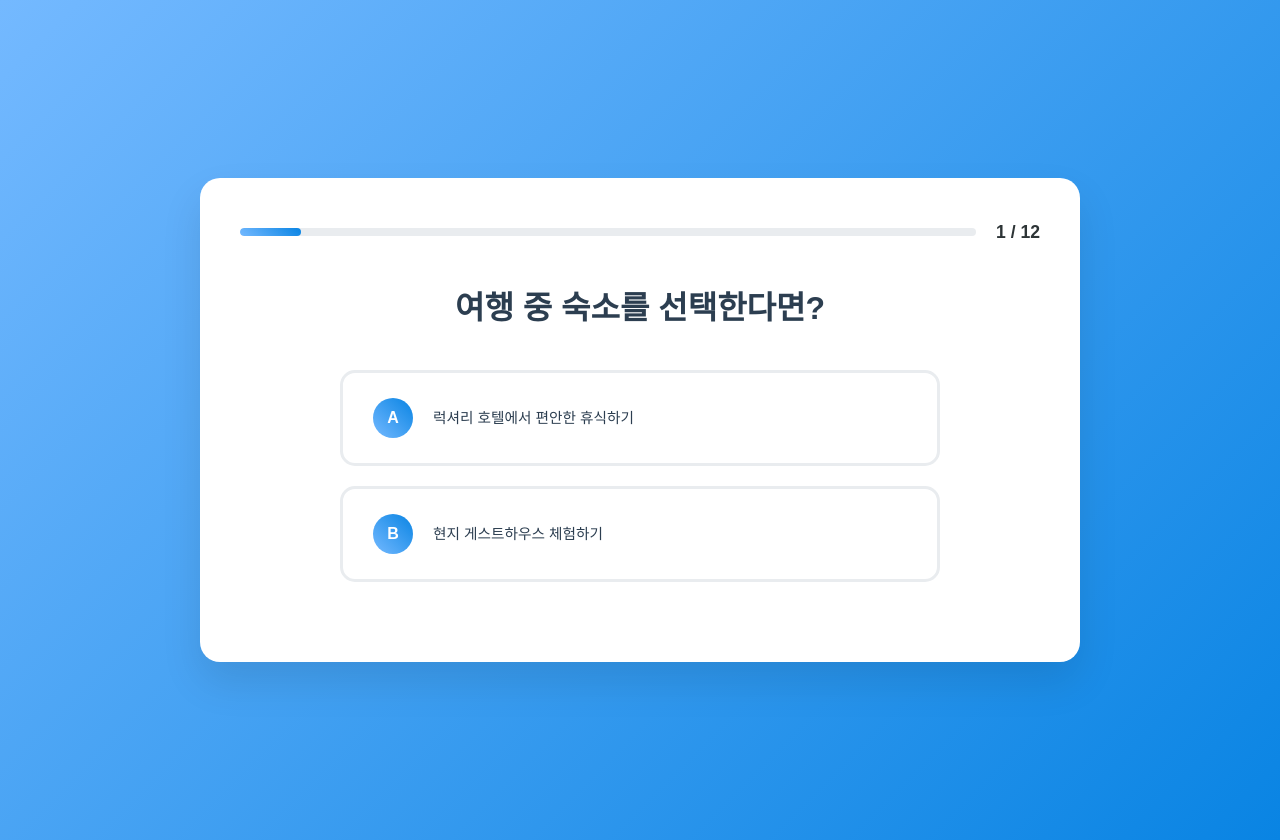
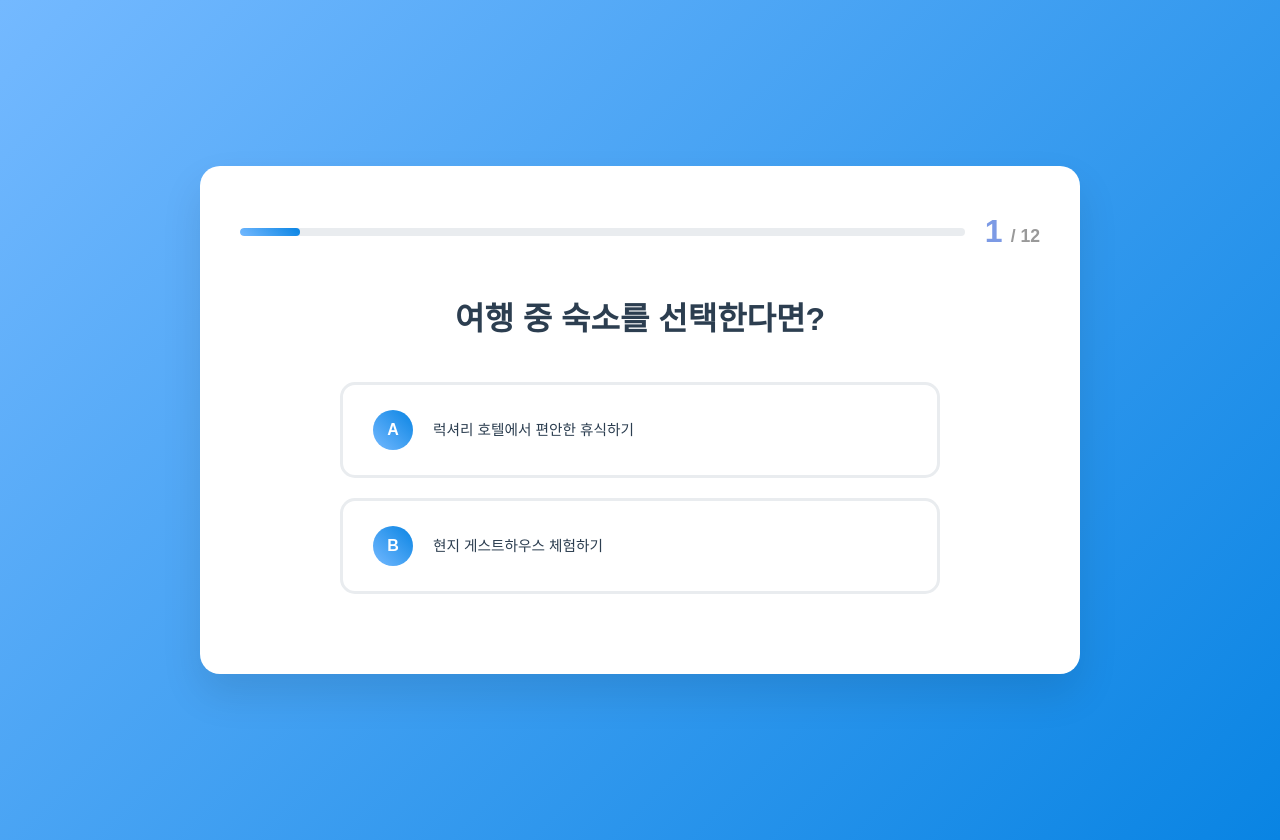
Before and after one commit to 88TOUR/anitest, a React (Vite) app: page / in a window 1280 px wide. Both pictures are taken after a click on the button "테스트 시작하기". Built offline with nearby package versions, Linux system fonts and the light colour scheme.

Commit message:
색 업데이트

```diff
--- a/src/components/QuestionPage.jsx
+++ b/src/components/QuestionPage.jsx
@@ -21,7 +21,8 @@ const QuestionPage = ({
             ></div>
           </div>
           <span className="progress-text">
-            {questionNumber} / {totalQuestions}
+            <span className="progress-current">{questionNumber}</span>
+            <span className="progress-total"> / {totalQuestions}</span>
           </span>
         </div>
 
--- a/src/styles/Question.css
+++ b/src/styles/Question.css
@@ -41,10 +41,26 @@ transition: width 0.5s ease;
 }
 
 .progress-text {
+font-family: 'Noto Sans KR', 'Apple SD Gothic Neo', 'Malgun Gothic', Arial, sans-serif;
 font-weight: 600;
 color: #2d3436;
 font-size: 1.1em;
 }
+
+.progress-current {
+  color: #7c9ae5;           /* 강조 색상 */
+  font-size: 2rem;          /* 더 크게 */
+  font-weight: bold;
+  font-family: 'Montserrat', 'Noto Sans KR', sans-serif; /* 원하는 폰트 지정 */
+  margin-right: 0.1em;
+}
+
+.progress-total {
+  color: #999999;           /* 연한 색상 */
+  font-size: 1.1rem;        /* 작게 */
+  font-family: inherit;
+}
+
 
 .question-content {
 text-align: center;
```
